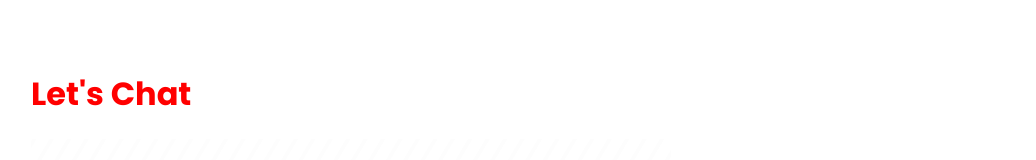
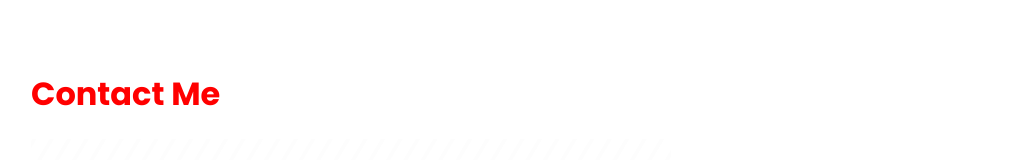
Before and after one commit to VedantBhawsar/Portfolio, a plain HTML site: page index.html in a window 1280 px wide. Shown: the part 3226-3386 px from the top of the page, without its empty margins (81-1117 px from the left). Drawn offline with Linux system fonts and the light colour scheme.

Commit message:
Update index.html

```diff
--- a/index.html
+++ b/index.html
@@ -146,7 +146,7 @@
         </div>
         <!-- Contact -->
         <div class="contact-container" id="contact">
-            <h1>Let's Chat</h1>
+            <h1>Contact Me</h1>
             <div class="contact-cards">
                 <img src="img/contact.jpg" alt="contact vector">
                 <div>
```
